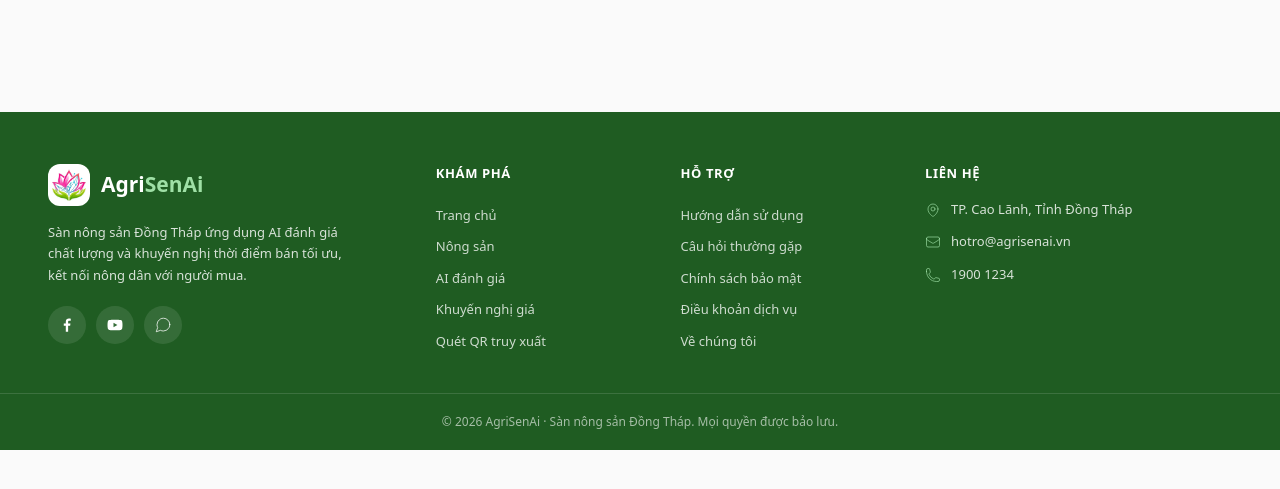
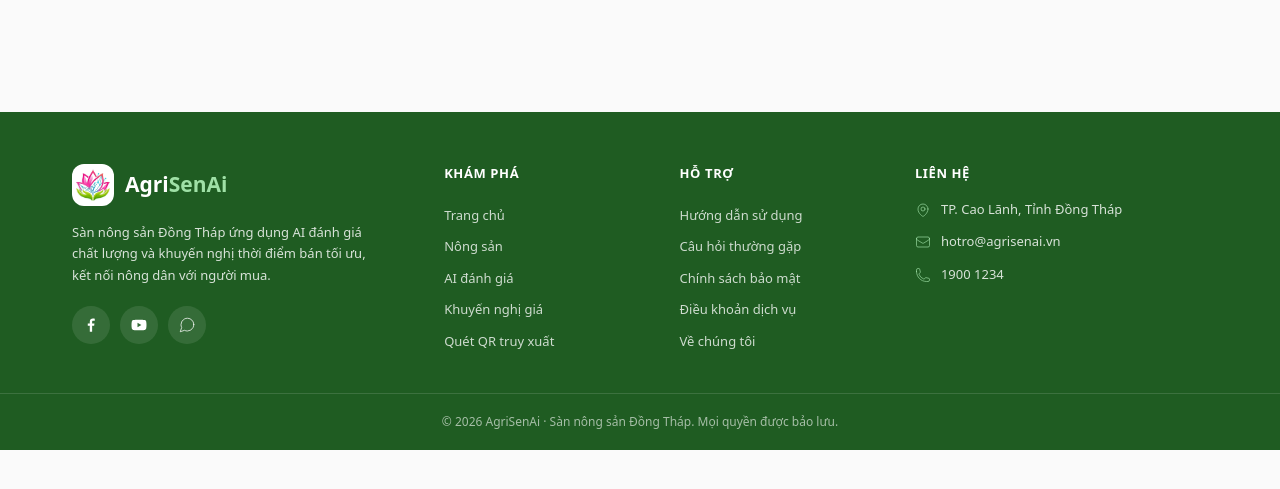
Before and after one commit to Thjnn/AgriSenAI, a Laravel app: template resources/views/layouts/app.blade.php in a window 1280 px wide. Shown: the part 65-554 px from the top of the page. Run offline with Laravel 12, Linux system fonts and the light colour scheme; the template is opened without the code that fills it, so the values that code supplies are empty; style sheets or scripts are compiled from the project's sources.

Commit message:
Bo hai class xl:max-w va xl:px khoi footer-inner

```diff
--- a/resources/views/components/chrome/footer.blade.php
+++ b/resources/views/components/chrome/footer.blade.php
@@ -1,7 +1,7 @@
 {{-- Footer chỉ hiện từ lg trở lên — đúng demo, mobile dùng bottom-nav thay thế. --}}
 <footer class="mt-12 hidden bg-brand-footer text-white/[0.82] lg:block">
 
-    <div class="mx-auto grid max-w-[1200px] grid-cols-[1.7fr_1fr_1fr_1.5fr] gap-10 px-8 pb-9 pt-[52px] xl:max-w-[1320px] xl:px-12">
+    <div class="mx-auto grid max-w-[1200px] grid-cols-[1.7fr_1fr_1fr_1.5fr] gap-10 px-8 pb-9 pt-[52px]">
 
         <div>
             <div class="mb-4 flex items-center gap-[11px]">
```
